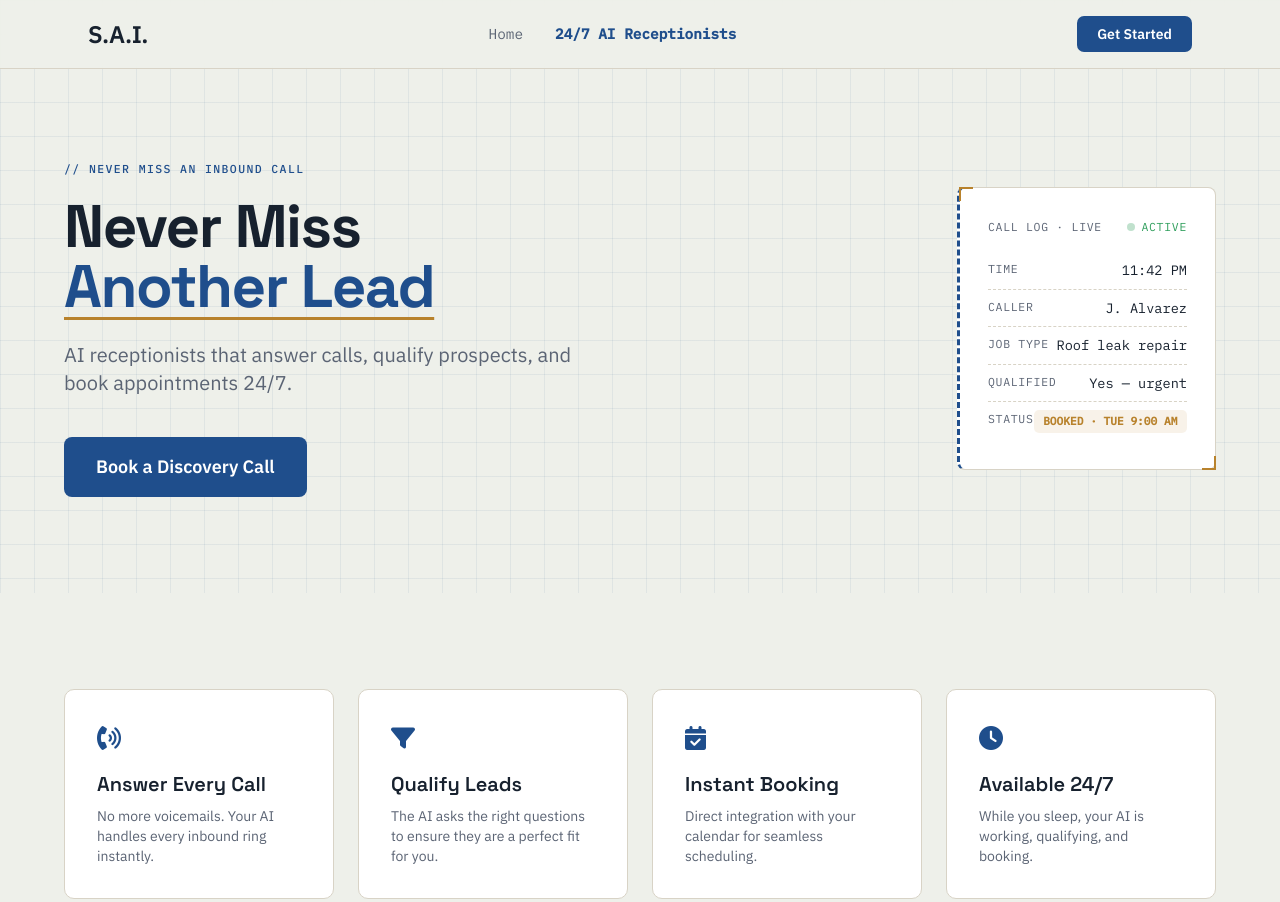
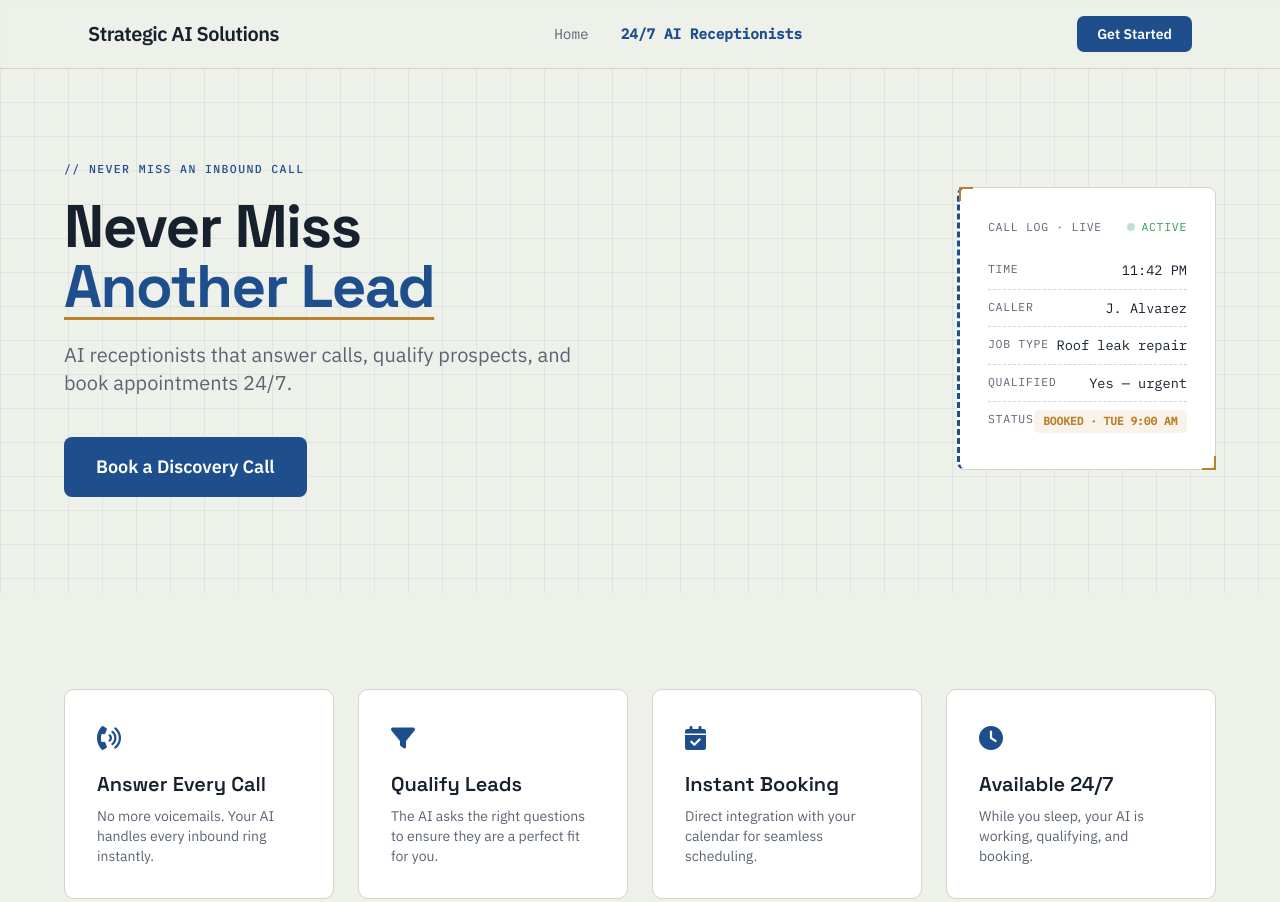
Before and after one commit to Saibhavsar23/website, a plain HTML site: page receptionists.html in a window 1280 px wide. Shown: the top 902 px of the page. Drawn offline with nearby package versions, Linux system fonts and the light colour scheme.

Commit message:
Update receptionists.html

```diff
--- a/receptionists.html
+++ b/receptionists.html
@@ -252,7 +252,7 @@
     <nav class="fixed w-full z-50 nav-glass py-4">
         <div class="max-w-6xl mx-auto px-6 flex justify-between items-center">
             <div>
-                <div class="text-2xl font-bold tracking-tight" style="color: var(--ink);">S.A.I.</div>
+                <div class="text-xl font-bold tracking-tight" style="color: var(--ink);">Strategic AI Solutions</div>
             </div>
             <div class="hidden md:flex space-x-8 mono" style="font-size: 0.9rem;">
                 <a href="index.html" style="color: var(--muted);" class="hover:text-[var(--ink)] transition">Home</a>
```
